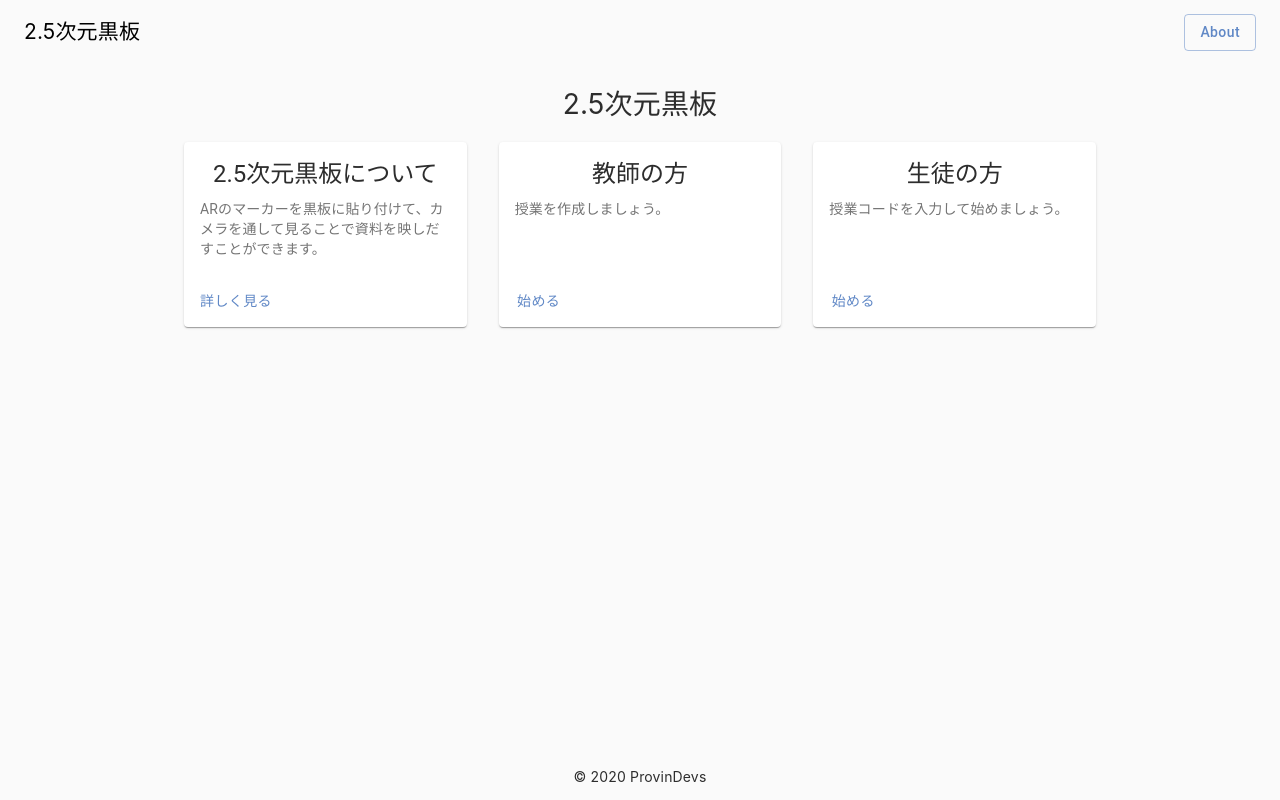
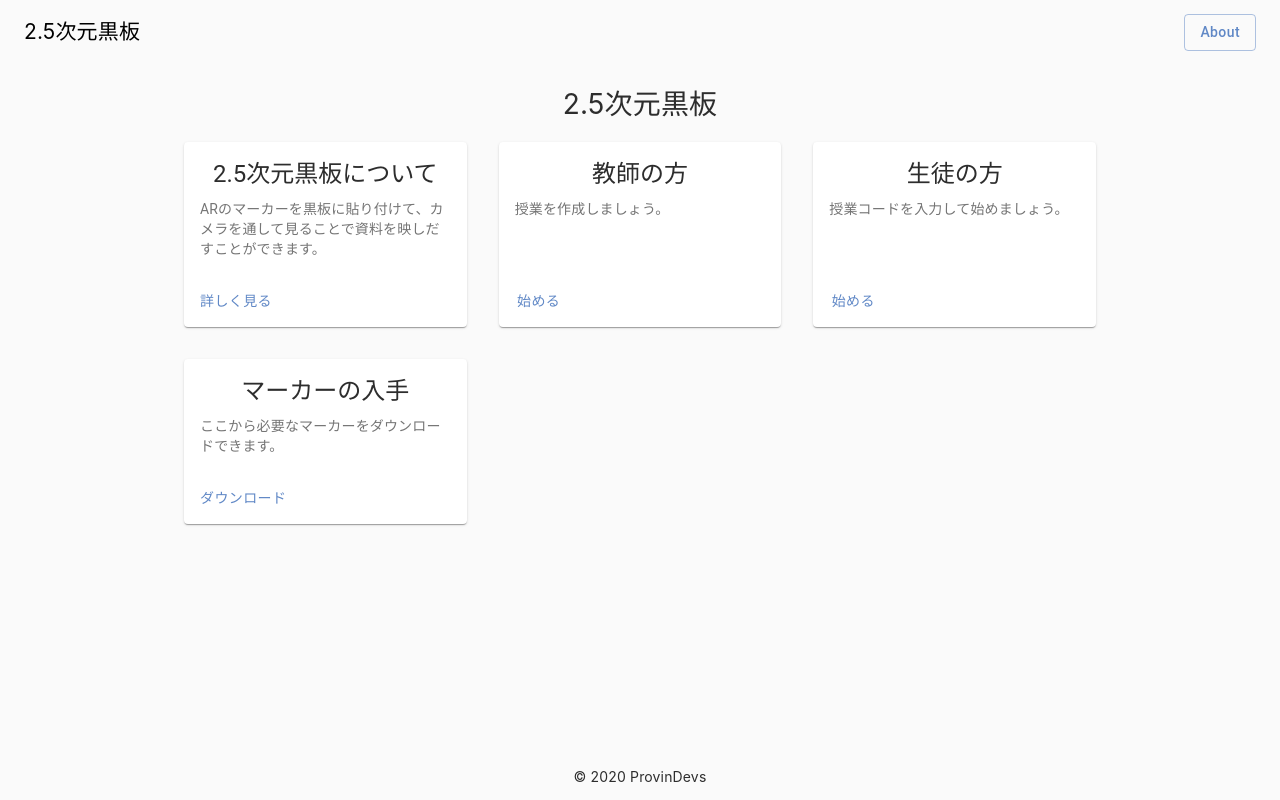
Before and after one commit to ProvinDevs/2020vol1-frontend, a React app: page / in a window 1280 px wide. Built offline with nearby package versions, Linux system fonts and the light colour scheme; a web font is replaced by a local one.

Commit message:
[Add]Create link from home page

```diff
--- a/src/pages/Home.tsx
+++ b/src/pages/Home.tsx
@@ -47,6 +47,12 @@ const menuContents: menuContentsType[] = [
     linkText: "始める",
     link: "/student/join",
   },
+  {
+    title: "マーカーの入手",
+    contents: "ここから必要なマーカーをダウンロードできます。",
+    linkText: "ダウンロード",
+    link: "/download",
+  },
 ];
 
 const HomeCard: FC<menuContentsType> = (menu) => (
--- a/src/pages/MarkerDownload.tsx
+++ b/src/pages/MarkerDownload.tsx
@@ -24,7 +24,6 @@ const MarkerDownloadPage = (): JSX.Element => {
       <Header {...headerProps} />
       <PageContainer>
         <h1>マーカーのダウンロード</h1>
-        <h3>画像をクリックすることでダウンロードできます。</h3>
         <Container maxWidth="md">
           <GridList cellHeight={300} cols={3}>
             {markerList.map((marker, index) => (
```
